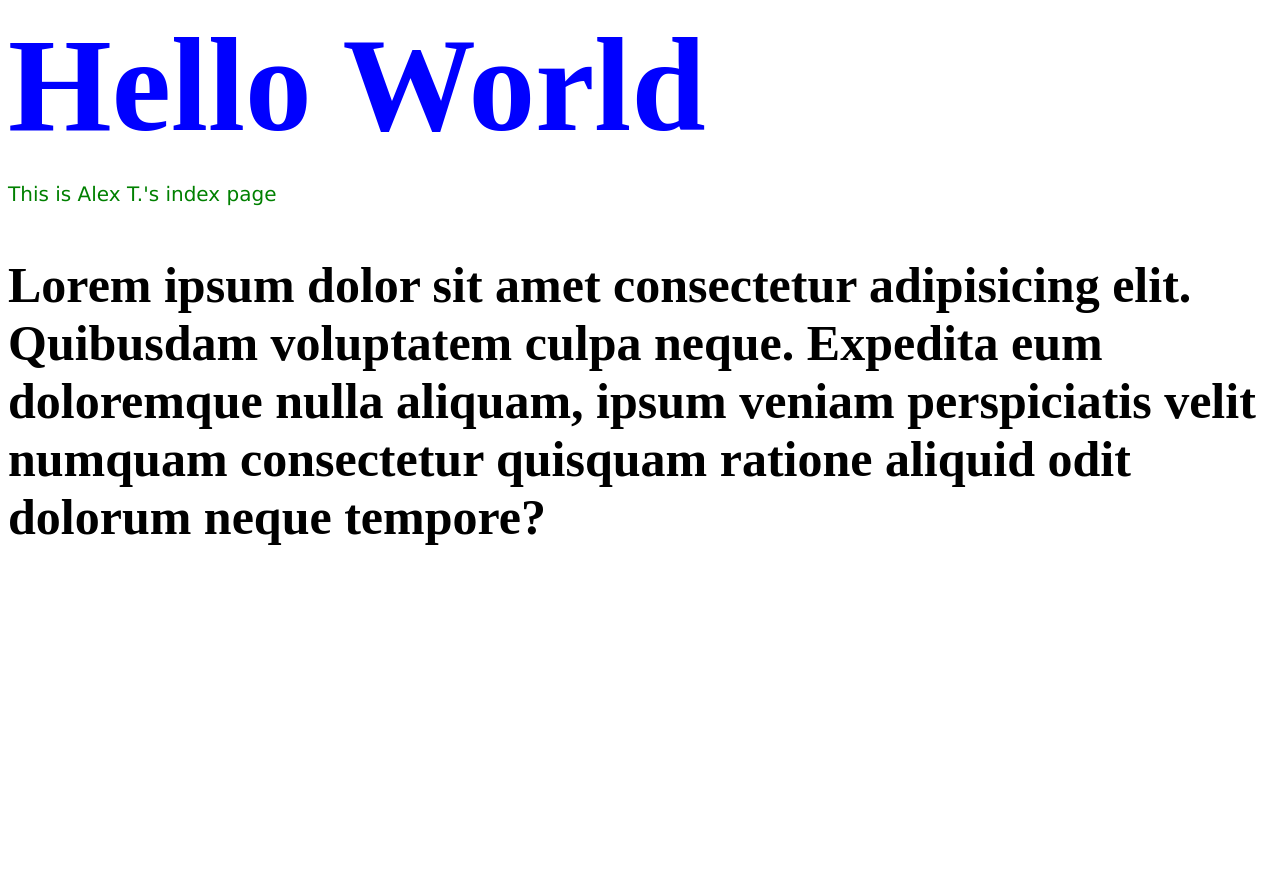
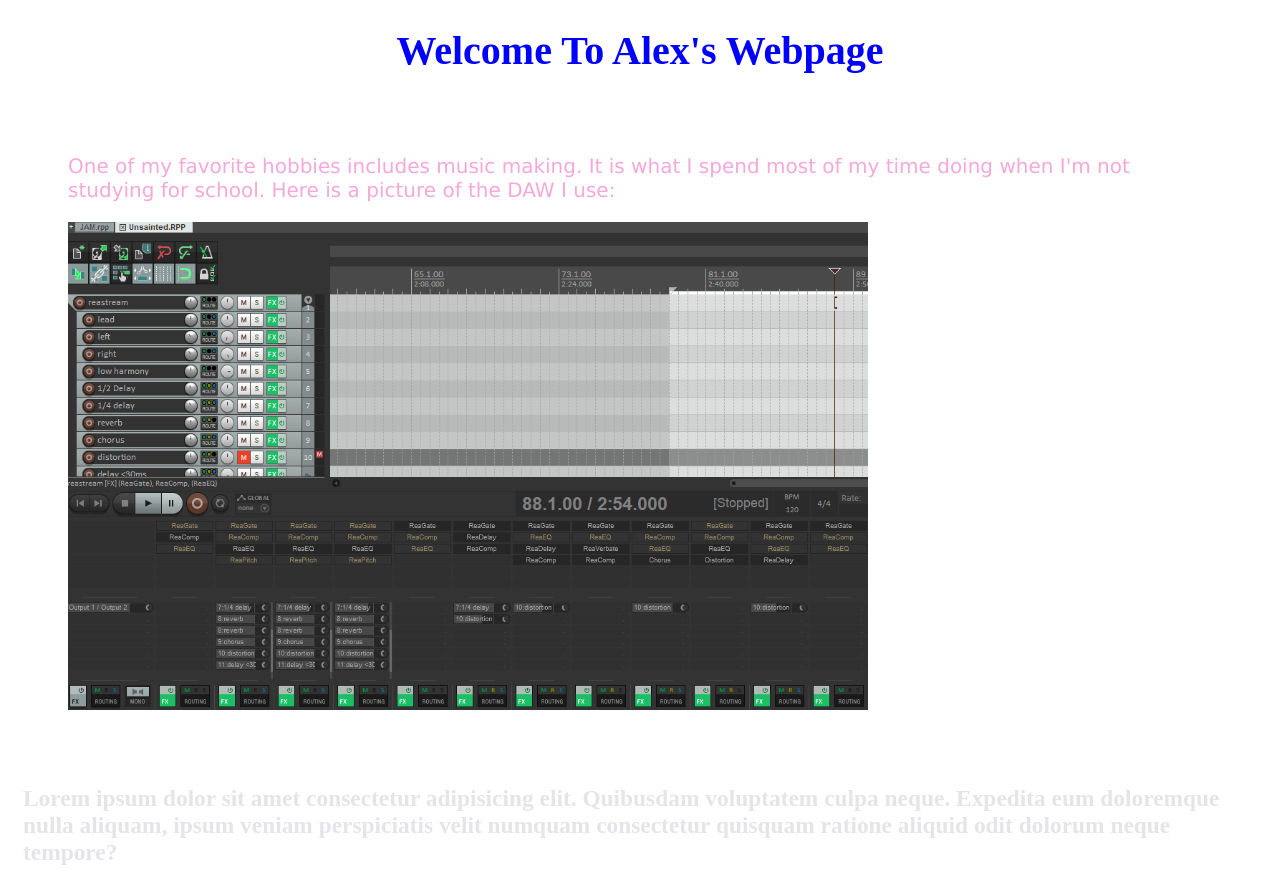
Before and after one commit to atorres502/Atorres, a plain HTML site: page index.html in a window 1280 px wide. Before the commit the page ends 800 px from the top, so only its background shows below. Drawn offline with Linux system fonts and the light colour scheme.

Commit message:
Page Design Update

```diff
--- a/index.html
+++ b/index.html
@@ -1,28 +1,39 @@
 <!doctype html>
 <html lang="en">
 <head>
+    <link rel="stylesheet" type="text/css" href="style.css">
     <style>
         /*This is a CSS comment */
         p {
-            color: green;
-            font-size: 20px;
+            color: #f5a8d9;
         }
-        t {
+        h1 {
             color:aquamarine;
-            font:italic;
         }
         h3 {
-            outline-color: rgb(48, 4, 245);
-            font-size: 50px;
+            color: rgba(189, 187, 201, 40%);
+            margin: 5px;
+            padding:10px;
         }
     </style>
     <!-- This is Alex T.'s index page -->
     <title>Alex's Webpage</title>
 </head>
 <body>
-<t style="font-weight: bold; color: blue; font-size: 100pt">Hello World</t>
-<p style="font-family: 'Lucida Sans', 'Lucida Sans Regular', 'Lucida Grande', 'Lucida Sans Unicode',
- Geneva, Verdana, sans-serif;"> This is Alex T.'s index page</p>
- <h3>Lorem ipsum dolor sit amet consectetur adipisicing elit. Quibusdam voluptatem culpa neque. Expedita eum doloremque nulla aliquam, ipsum veniam perspiciatis velit numquam consectetur quisquam ratione aliquid odit dolorum neque tempore?</h3>
+    <div class="header">
+        <h1 style="font-weight: bold; color: blue;">Welcome To Alex's Webpage</h1>
+    </div>
+    <div class="body">
+        <p style="font-family: 'Lucida Sans', 'Lucida Sans Regular', 'Lucida Grande', 'Lucida Sans Unicode',
+ Geneva, Verdana, sans-serif;"> One of my favorite hobbies includes music making. It is what I spend most of my time
+ doing when I'm not studying for school. Here is a picture of the DAW I use:</p>
+    <a href="https://www.youtube.com/watch?v=xvFZjo5PgG0">
+        <img src="DAW.png" width="800px">
+    </a>
+
+    </div>
+    <div class="footer">
+        <h3>Lorem ipsum dolor sit amet consectetur adipisicing elit. Quibusdam voluptatem culpa neque. Expedita eum doloremque nulla aliquam, ipsum veniam perspiciatis velit numquam consectetur quisquam ratione aliquid odit dolorum neque tempore?</h3>
+    </div>
 </body>
 </html>
--- /dev/null
+++ b/style.css
@@ -0,0 +1,16 @@
+/* Header styles */
+.header {
+    font-size: 20px;
+    text-align:center
+}
+
+/* Body styles */
+.body {
+    font-size:20px;
+    margin:40px;
+    padding:20px;
+}
+/* Footer styles */
+.footer {
+    font-size:20px;
+}
```
Also changed, not shown: DAW.png (added).
